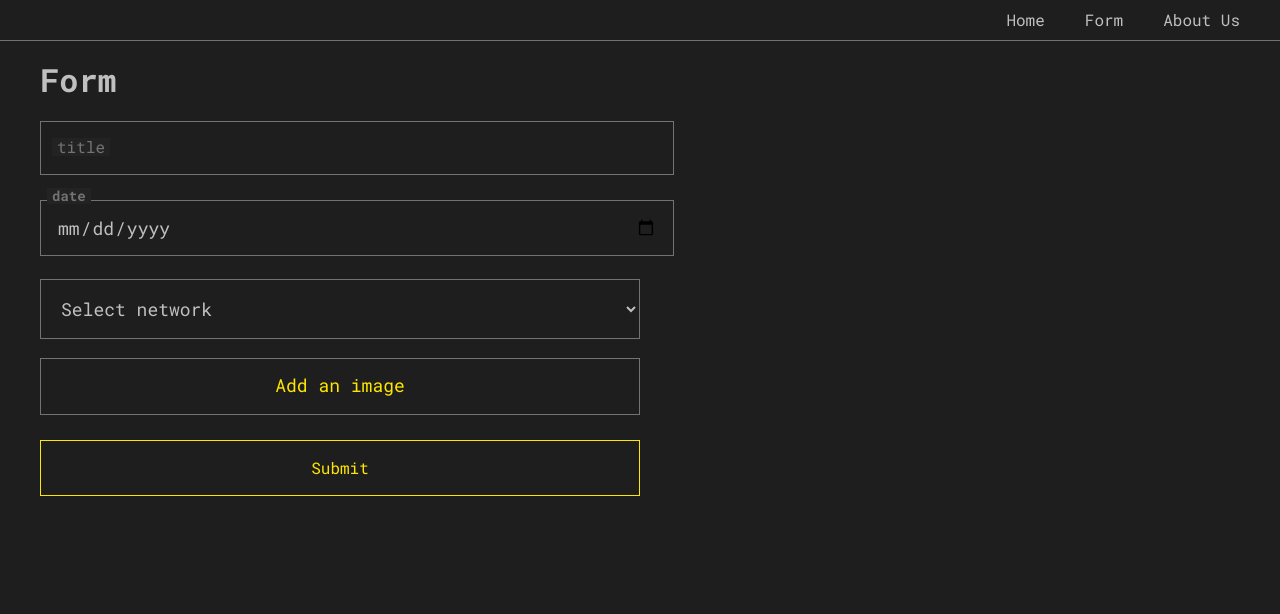
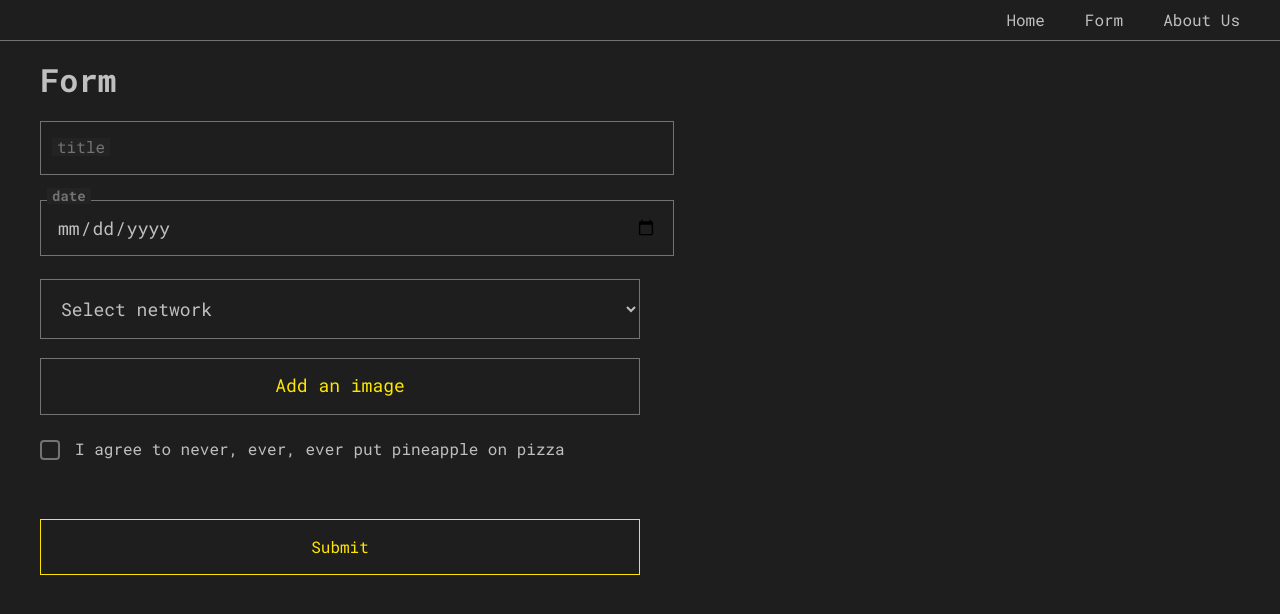
Before and after one commit to Ilichhh/rs-react, a React (Vite) app: page /form in a window 1280 px wide. Shown: the top 614 px of the page. Built offline with nearby package versions, Linux system fonts and the light colour scheme.

Commit message:
feat: add checkbox to form

```diff
--- /dev/null
+++ b/src/components/Checkbox/Checkbox.scss
@@ -0,0 +1,32 @@
+@import "../../styles/variables";
+
+.checkbox {
+  position: absolute;
+
+  width: 100%;
+  height: 20px;
+  margin-right: 0;
+
+  opacity: 0;
+  cursor: pointer;
+
+  &:checked + label::before {
+    background-color: $accent-color;
+    border-color: $accent-color;
+  }
+}
+
+.checkbox + label::before {
+  display: inline-block;
+  vertical-align: middle;
+  width: 16px;
+  height: 16px;
+  margin-right: 15px;
+
+  border: 2px solid $secondary-color;
+  border-radius: 4px;
+  background-color: $bg-color;
+
+  content: "";
+  cursor: pointer;
+}
--- /dev/null
+++ b/src/components/Checkbox/Checkbox.tsx
@@ -0,0 +1,29 @@
+import React, { Component, RefObject } from 'react';
+import './Checkbox.scss';
+
+interface CheckboxProps {
+  label: string;
+  id: string;
+  inputRef: RefObject<HTMLInputElement>;
+  defaultChecked: boolean;
+}
+
+class Checkbox extends Component<CheckboxProps> {
+  render() {
+    const { label, id, inputRef, defaultChecked } = this.props;
+    return (
+      <div className="form-input__wrapper">
+        <input
+          type="checkbox"
+          className="checkbox"
+          id={id}
+          ref={inputRef}
+          defaultChecked={defaultChecked}
+        />
+        <label htmlFor={id}>{label}</label>
+      </div>
+    );
+  }
+}
+
+export default Checkbox;
--- a/src/components/Form/Form.tsx
+++ b/src/components/Form/Form.tsx
@@ -2,6 +2,7 @@ import React, { FormEvent, RefObject } from 'react';
 import FormInput from '../../components/FormInput/FormInput';
 import AddImageButton from '../../components/AddImageButton/AddImageButton';
 import DropdownInput from '../../components/DropdownInput/DropdownInput';
+import Checkbox from '../../components/Checkbox/Checkbox';
 import { networks } from '../../fakeData';
 import { ProductData } from 'types';
 import './Form.scss';
@@ -15,6 +16,7 @@ class Form extends React.Component<FormProps, ProductData> {
   private dateInputRef: RefObject<HTMLInputElement>;
   private imageInputRef: RefObject<HTMLInputElement>;
   private selectNetworkRef: RefObject<HTMLSelectElement>;
+  private agreementRef: RefObject<HTMLInputElement>;
 
   constructor(props: FormProps) {
     super(props);
@@ -22,6 +24,7 @@ class Form extends React.Component<FormProps, ProductData> {
     this.dateInputRef = React.createRef();
     this.imageInputRef = React.createRef();
     this.selectNetworkRef = React.createRef();
+    this.agreementRef = React.createRef();
   }
 
   handleSubmit = (e: FormEvent<HTMLFormElement>) => {
@@ -31,6 +34,7 @@ class Form extends React.Component<FormProps, ProductData> {
     const date = this.dateInputRef.current?.value ?? '';
     const imageFile = this.imageInputRef.current?.files?.[0];
     const network = this.selectNetworkRef.current?.value ?? '';
+    const agreement = this.agreementRef.current?.checked ?? false;
 
     let imageSrc = '';
     if (imageFile) {
@@ -42,6 +46,7 @@ class Form extends React.Component<FormProps, ProductData> {
       imageSrc,
       date,
       network,
+      agreement,
     });
     console.log(title, date, imageSrc);
   };
@@ -53,6 +58,12 @@ class Form extends React.Component<FormProps, ProductData> {
         <FormInput type="date" label="date" id="date" inputRef={this.dateInputRef} />
         <DropdownInput id="network" options={networks} inputRef={this.selectNetworkRef} />
         <AddImageButton inputRef={this.imageInputRef} />
+        <Checkbox
+          label="I agree to never, ever, ever put pineapple on pizza"
+          id="agreement"
+          inputRef={this.agreementRef}
+          defaultChecked={false}
+        />
         <button type="submit" className="form__button">
           Submit
         </button>
--- a/src/types.ts
+++ b/src/types.ts
@@ -11,6 +11,7 @@ export interface ProductData {
   imageSrc: string;
   date: string;
   network: string;
+  agreement: boolean;
 }
 
 export interface Products {
```
